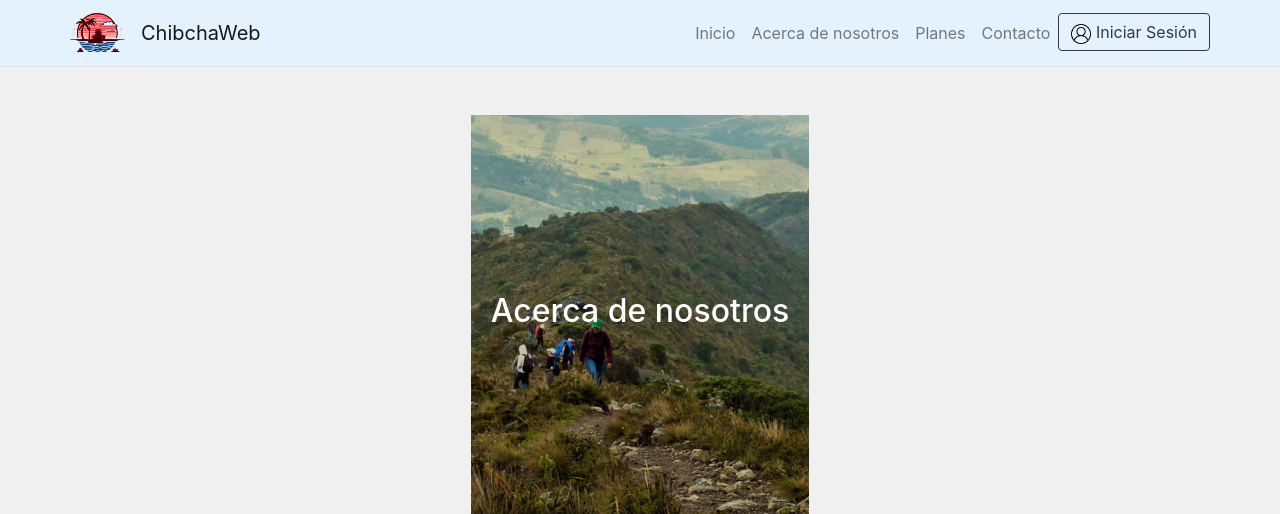
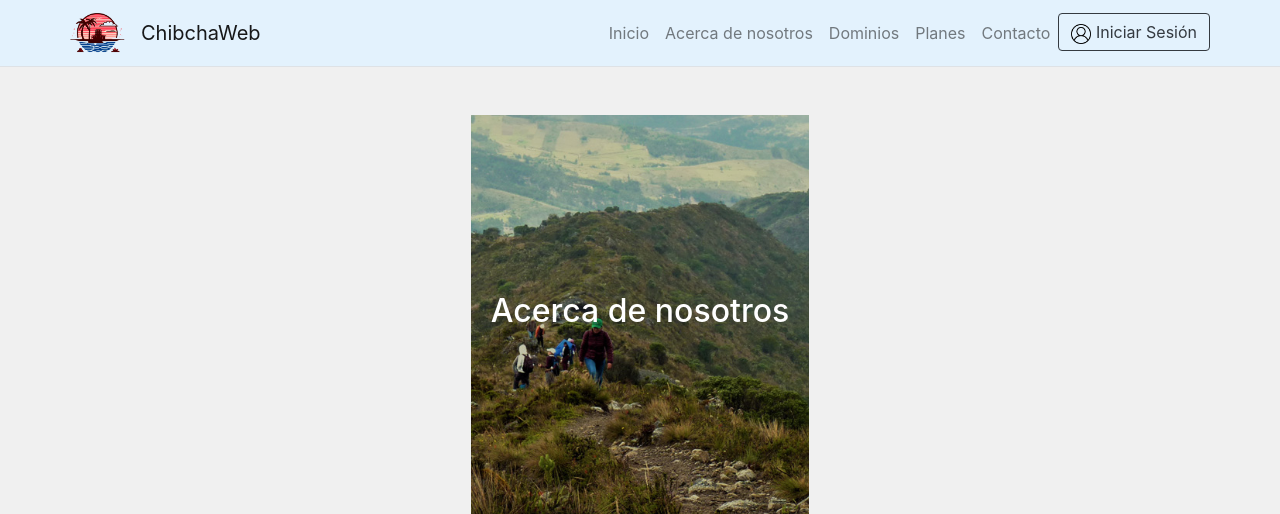
Before and after one commit to ardila-jonathan/ProyectoPatones, a Django app: page /acercaDeNosotros in a window 1280 px wide. Shown: the top 514 px of the page. Run offline with Django 4.2, Linux system fonts and the light colour scheme; some libraries are stand-ins or nearby versions.

Commit message:
modified:   ChibchaWeb/chibchaweb_django/templates/index.html

```diff
--- a/ChibchaWeb/chibchaweb_django/templates/index.html
+++ b/ChibchaWeb/chibchaweb_django/templates/index.html
@@ -55,6 +55,11 @@
             <li class="nav-item">
               <a class="nav-link" href="{% url 'acercaDeNosotros' %}"
                 >Acerca de nosotros</a
+              >
+            </li>
+            <li class="nav-item">
+              <a class="nav-link" href="{% url '' %}"
+                >Dominios</a
               >
             </li>
             <li class="nav-item">
```
